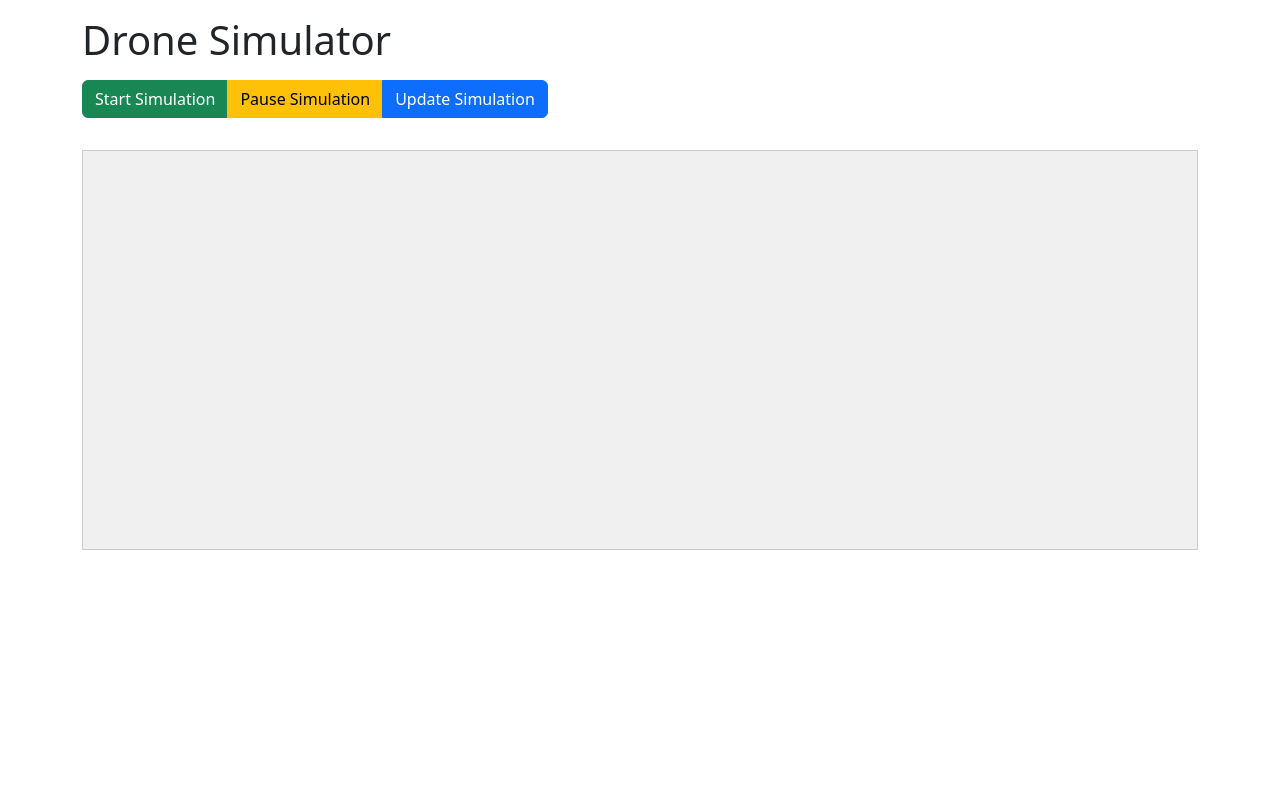
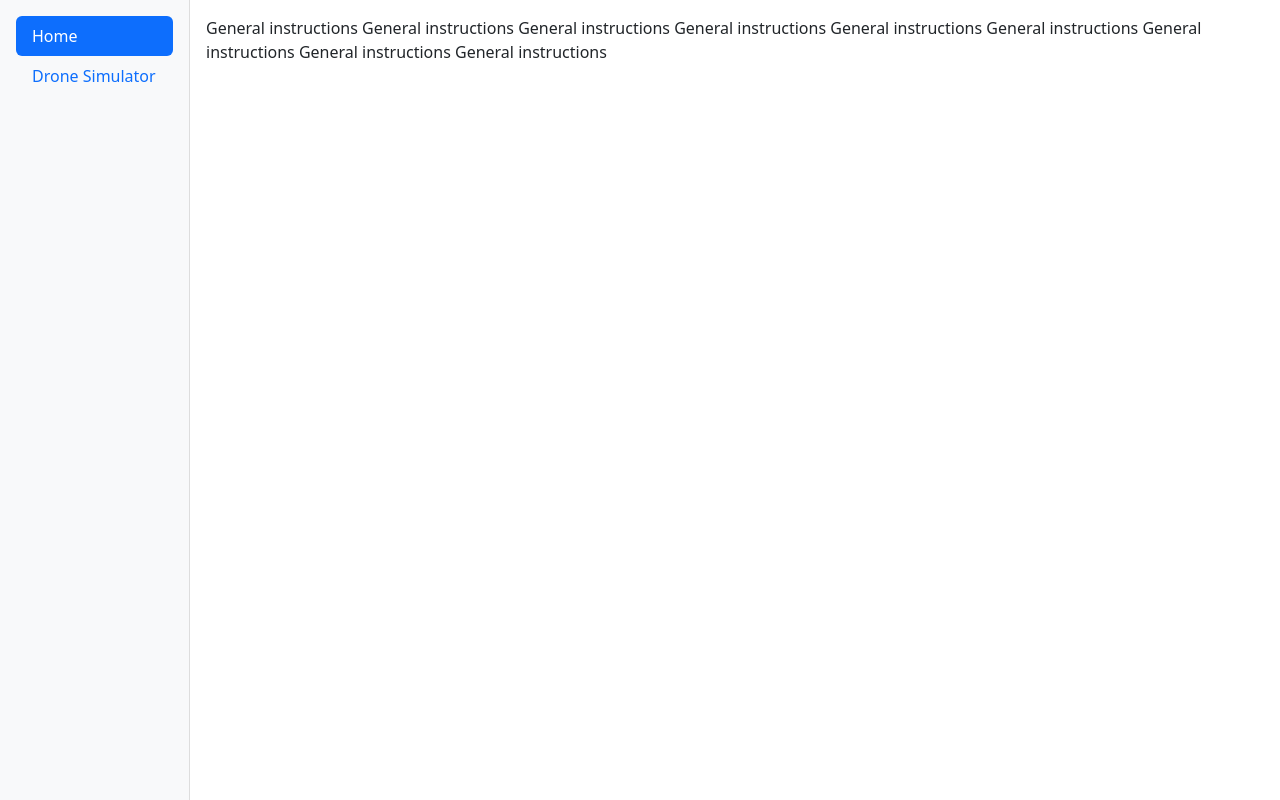
Before and after one commit to Samtlme/DroneSim, a plain HTML site: page DroneSim/DroneSim.Frontend/index.html in a window 1280 px wide. Drawn offline with Linux system fonts and the light colour scheme.

Commit message:
Added lateral nav for future UI development Removed broken call on JS

```diff
--- a/DroneSim/DroneSim.Frontend/index.html
+++ b/DroneSim/DroneSim.Frontend/index.html
@@ -8,7 +8,28 @@
   <link rel="stylesheet" href="styles/main.css">
 </head>
 
-<body class="p-3">
+<body>
+
+    <div class="sidebar nav flex-column nav-pills" id="v-pills-tab" role="tablist" aria-orientation="vertical">
+      <a class="nav-link active" id="general-tab" data-bs-toggle="pill" href="#general-tab-content" role="tab">Home</a>
+      <a class="nav-link" id="simulation-tab" data-bs-toggle="pill" href="#simulation-tab-content" role="tab">Drone Simulator</a>
+     </div>
+
+    <div class="content tab-content" id="v-pills-tabContent">
+      <div class="tab-pane fade show active" id="general-tab-content" role="tabpanel">
+        General instructions
+        General instructions
+        General instructions
+        General instructions
+        General instructions
+        General instructions
+        General instructions
+        General instructions
+        General instructions
+
+      </div>
+
+      <div class="tab-pane fade" id="simulation-tab-content" role="tabpanel">
 
           <div class="container">
           <h1 class="mb-3">Drone Simulator</h1>
@@ -18,10 +39,13 @@
             <button id="update" class="btn btn-primary">Update Simulation</button>
           </div>
 
-    <p id="response"></p>
+          <p id="response"></p> <!-- debug -->
 
           <!-- Three.js canvas -->
           <div id="simulationCanvas"></div>
+        </div>
+
+      </div>
     </div>
 
     <!-- Scripts -->
--- a/DroneSim/DroneSim.Frontend/scripts/main.js
+++ b/DroneSim/DroneSim.Frontend/scripts/main.js
@@ -1,7 +1,6 @@
 import { startSimulation, pauseSimulation, updateSimulation } from './api.js';
 
 const responseEl = document.getElementById('response');
-const drones = initDrones();
 
 document.getElementById('start').onclick = async () => {
   const msg = await startSimulation();
--- a/DroneSim/DroneSim.Frontend/styles/main.css
+++ b/DroneSim/DroneSim.Frontend/styles/main.css
@@ -1,3 +1,29 @@
+body {
+  margin: 0;
+  overflow: hidden;
+  height: 100vh;
+}
+
+.sidebar {
+  position: fixed;
+  top: 0;
+  left: 0;
+  width: 190px;
+  height: 100vh;
+  background-color: #f8f9fa;
+  border-right: 1px solid #ddd;
+  padding: 1rem;
+  display: flex;
+  flex-direction: column;
+}
+
+.content {
+  margin-left: 190px;
+  height: 100vh;
+  overflow-y: auto;
+  padding: 1rem;
+}
+
 #simulationCanvas {
   width: 100%;
   height: 400px;
```
Lines whose indentation alone changed are shown as unchanged.
